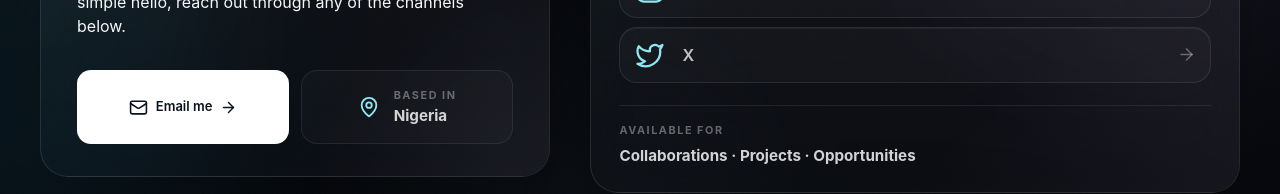
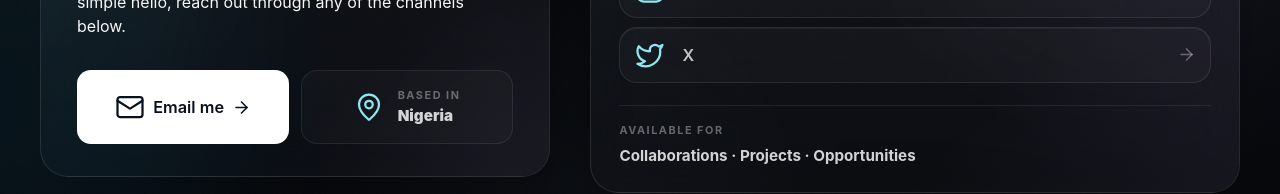
Before and after one commit to sethsaddih/sethsaddih.com, a Next.js app: page /contact in a window 1280 px wide. Shown: the part 342-536 px from the top of the page. Built offline with nearby package versions, Linux system fonts and the light colour scheme.

Commit message:
Match Email me typography and icon size to social links

```diff
--- a/app/contact-page.css
+++ b/app/contact-page.css
@@ -44,6 +44,21 @@
   min-height: 64px;
   margin-top: 0 !important;
   justify-content: center;
+  font-size: 1.02rem !important;
+  font-weight: 600 !important;
+}
+
+.contact-action > svg:first-child {
+  width: 30px;
+  height: 30px;
+  flex: 0 0 auto;
+  stroke-width: 1.8;
+}
+
+.contact-action > svg:last-child {
+  width: 19px;
+  height: 19px;
+  flex: 0 0 auto;
 }
 
 .contact-actions .contact-note-large {
```
